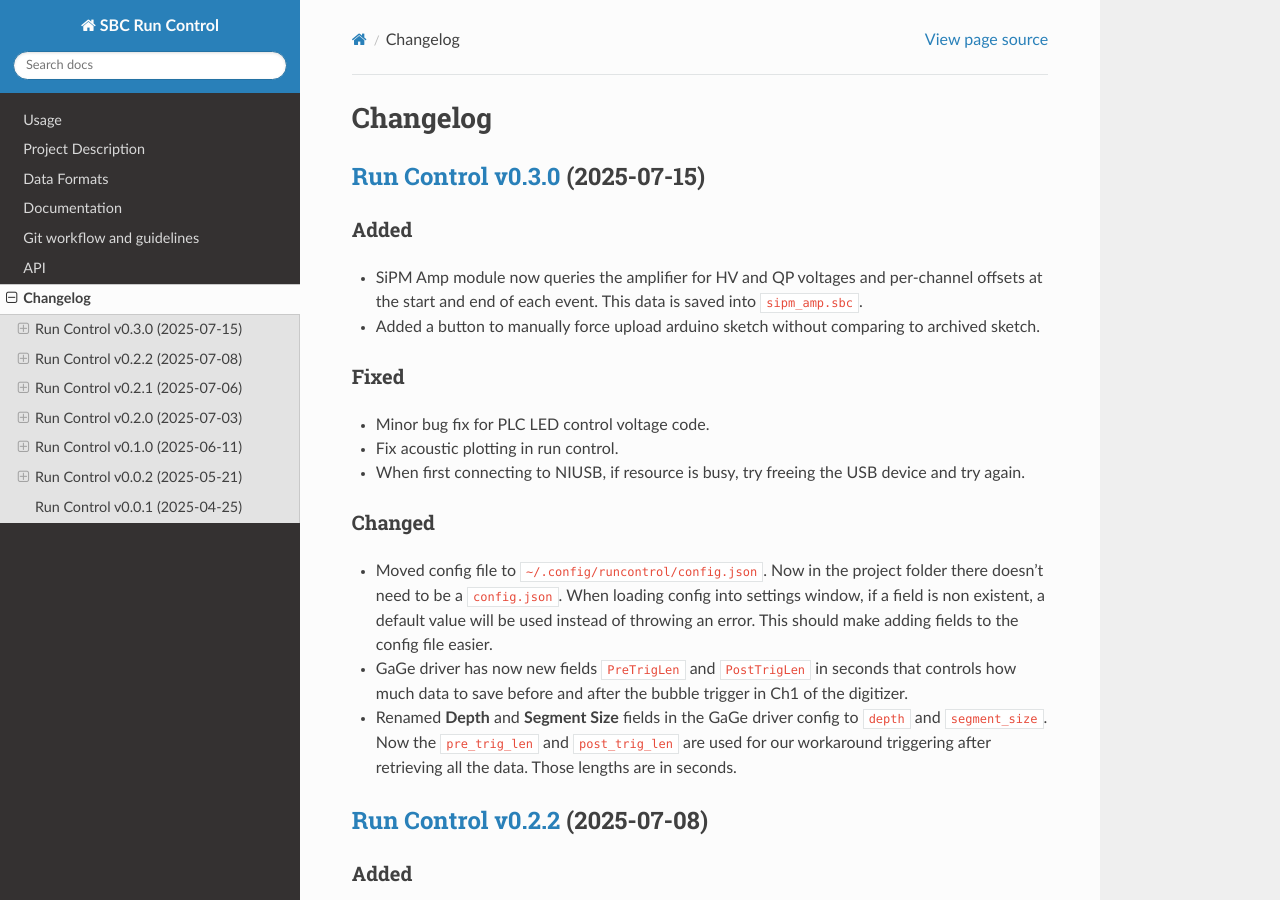
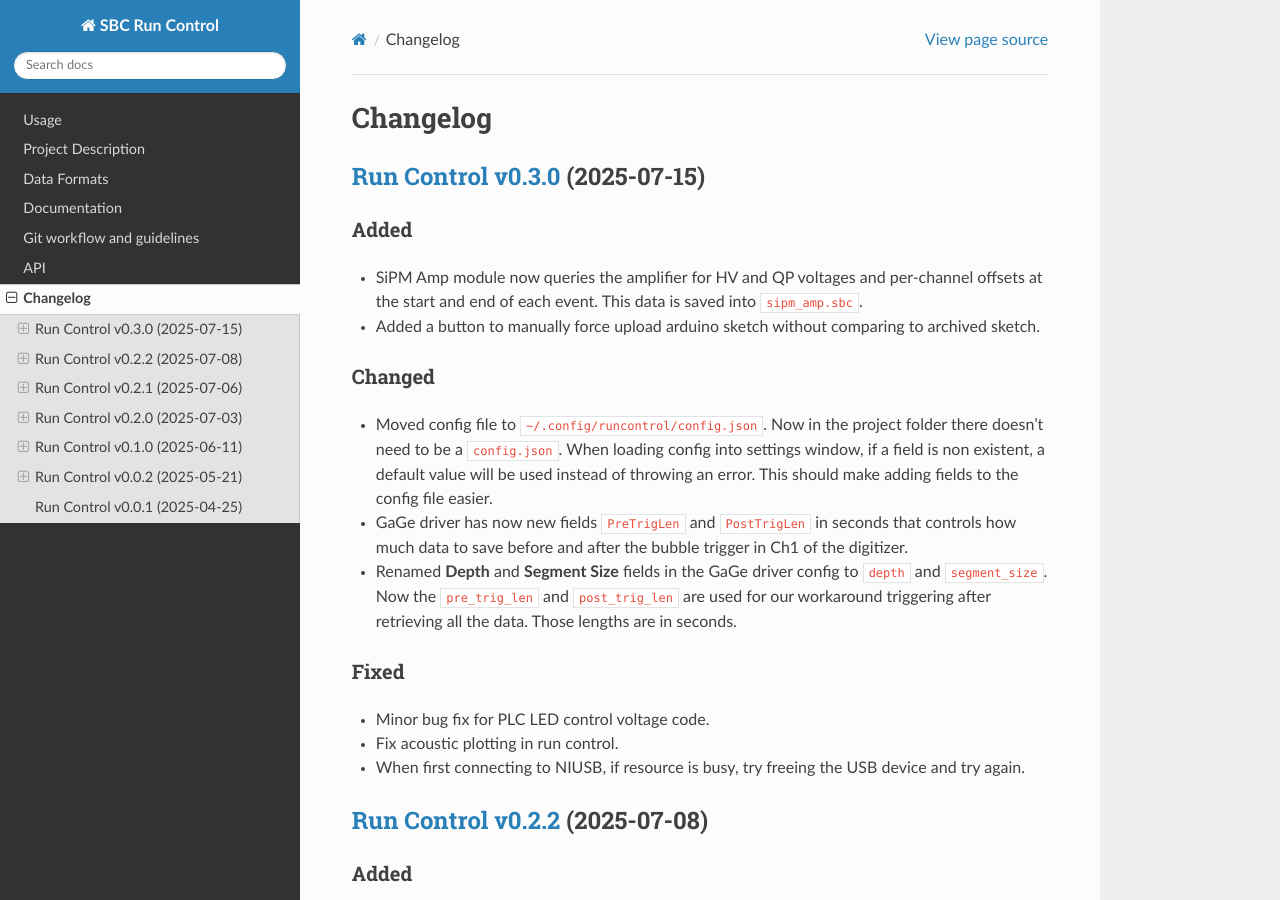
Before and after one commit to SBC-Collaboration/SBC-RunControl, a Sphinx documentation site: the page built from docs/changelog.md, in a window 1280 px wide and 900 px high. Built offline with Sphinx 7.4.7 and the Read the Docs theme 3.1.0, drawn with Linux system fonts in a browser that asks for light colours.

Commit message:
Keep init script in original path. Reorder changelog

```diff
--- a/docs/changelog.md
+++ b/docs/changelog.md
@@ -4,14 +4,14 @@
 ### Added
 - SiPM Amp module now queries the amplifier for HV and QP voltages and per-channel offsets at the start and end of each event. This data is saved into `sipm_amp.sbc`.
 - Added a button to manually force upload arduino sketch without comparing to archived sketch.
+### Changed
+- Moved config file to `~/.config/runcontrol/config.json`. Now in the project folder there doesn't need to be a `config.json`. When loading config into settings window, if a field is non existent, a default value will be used instead of throwing an error. This should make adding fields to the config file easier.
+- GaGe driver has now new fields `PreTrigLen` and `PostTrigLen` in seconds that controls how much data to save before and after the bubble trigger in Ch1 of the digitizer.
+- Renamed **Depth** and **Segment Size** fields in the GaGe driver config to `depth` and `segment_size`. Now the `pre_trig_len` and `post_trig_len` are used for our workaround triggering after retrieving all the data. Those lengths are in seconds.
 ### Fixed
 - Minor bug fix for PLC LED control voltage code.
 - Fix acoustic plotting in run control.
 - When first connecting to NIUSB, if resource is busy, try freeing the USB device and try again.
-### Changed
-- Moved config file to `~/.config/runcontrol/config.json`. Now in the project folder there doesn't need to be a `config.json`. When loading config into settings window, if a field is non existent, a default value will be used instead of throwing an error. This should make adding fields to the config file easier.
-- GaGe driver has now new fields `PreTrigLen` and `PostTrigLen` in seconds that controls how much data to save before and after the bubble trigger in Ch1 of the digitizer.
-- Renamed **Depth** and **Segment Size** fields in the GaGe driver config to `depth` and `segment_size`. Now the `pre_trig_len` and `post_trig_len` are used for our workaround triggering after retrieving all the data. Those lengths are in seconds.
 
 ## [Run Control v0.2.2](https://github.com/SBC-Collaboration/SBC-RunControl/releases/tag/v0.2.2) (2025-07-08)
 ### Added
```
Also changed, not shown: 1 other file.
